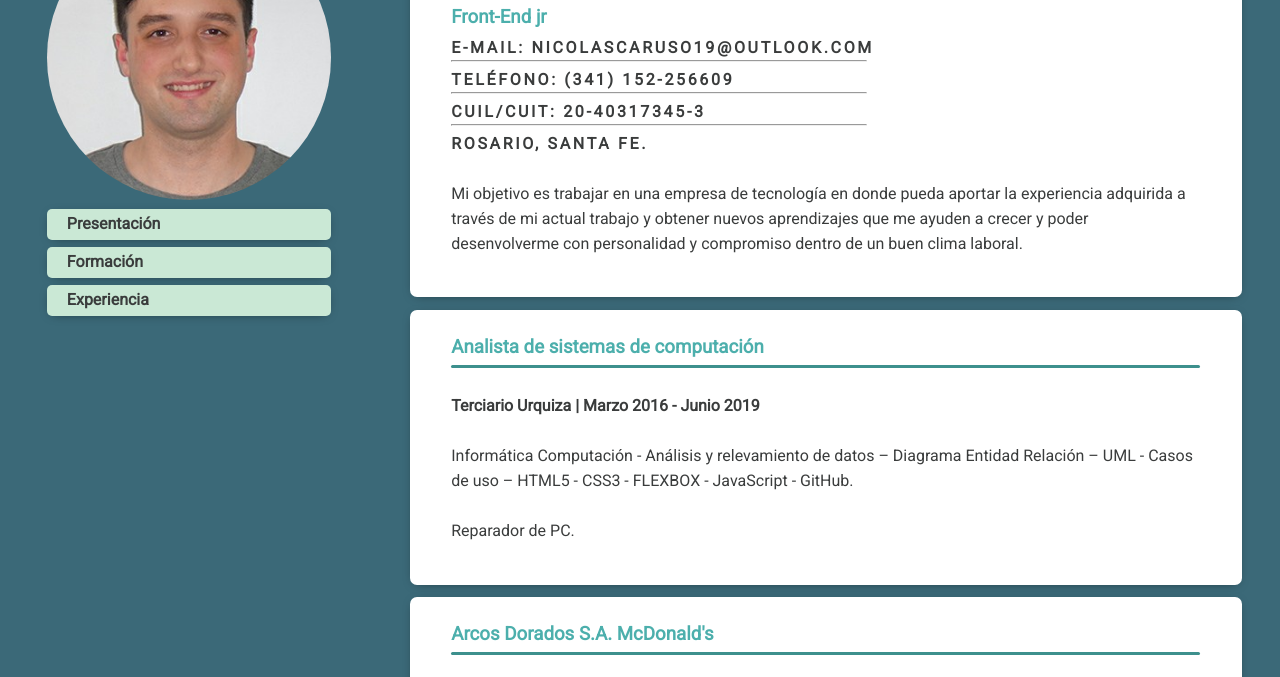
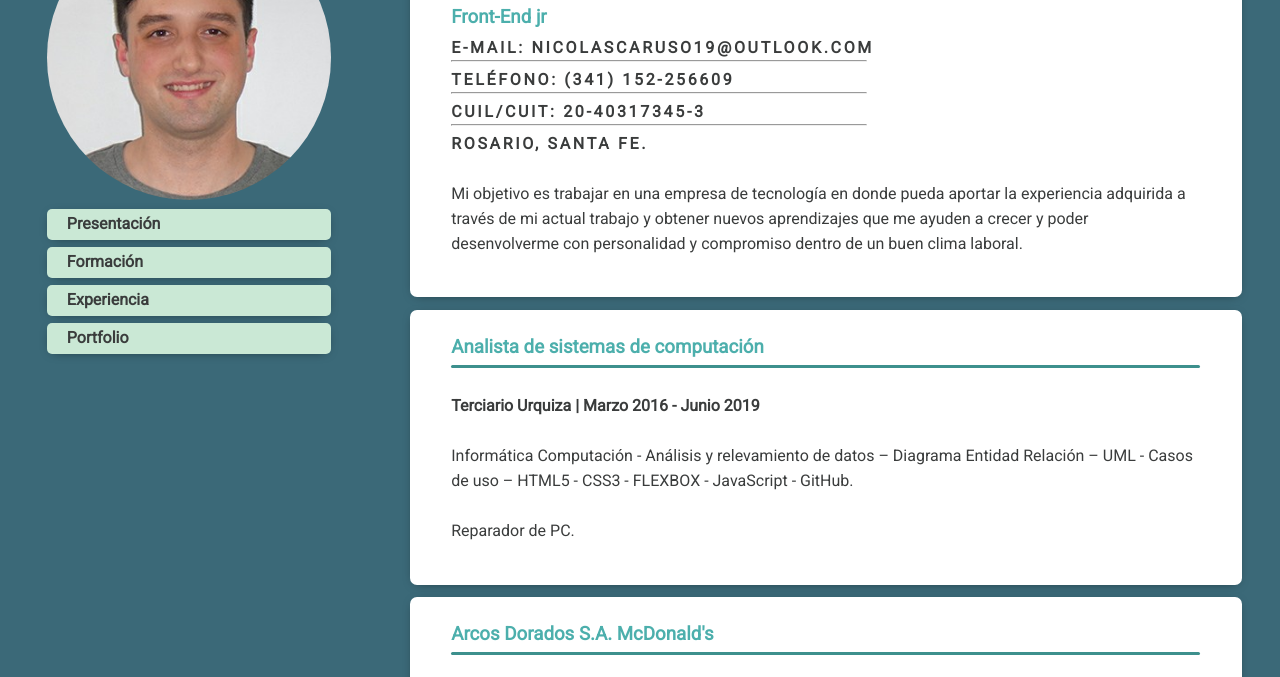
Before and after one commit to Caruunico/Nicolas-Caruso, a plain HTML site: page index.html in a window 1280 px wide. Shown: the part 123-800 px from the top of the page. Drawn offline with Linux system fonts and the light colour scheme.

Commit message:
terminado

```diff
--- a/index.html
+++ b/index.html
@@ -66,7 +66,7 @@
 
         </div>
 
-        <div class="capa" id="portolio">
+        <div class="capa" id="portfolio">
             <h3>Portfolio</h3>
             <hr class="hr"><br>
             <a href="https://caruunico.github.io/Nicolas-Caruso/"><img src="imgs\actual.png" alt="Currículum"></a>
@@ -81,6 +81,7 @@
                 <b><a href="#arriba"><li>Presentación</li></a>
                 <a href="#formacion"><li>Formación</li></a>
                 <a href="#experiencia"><li>Experiencia</li></a>
+                <a href="#portfolio"><li>Portfolio</li></a>
 
             </ul>
         </div>
```
